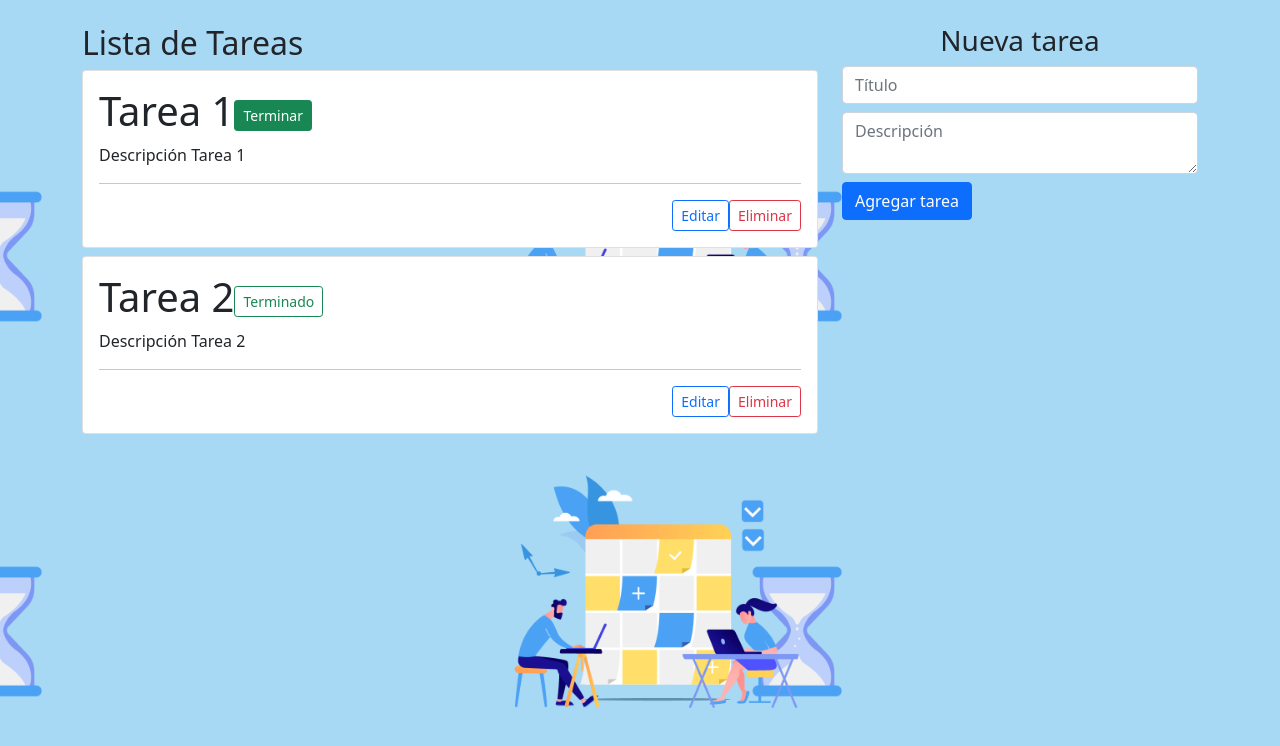
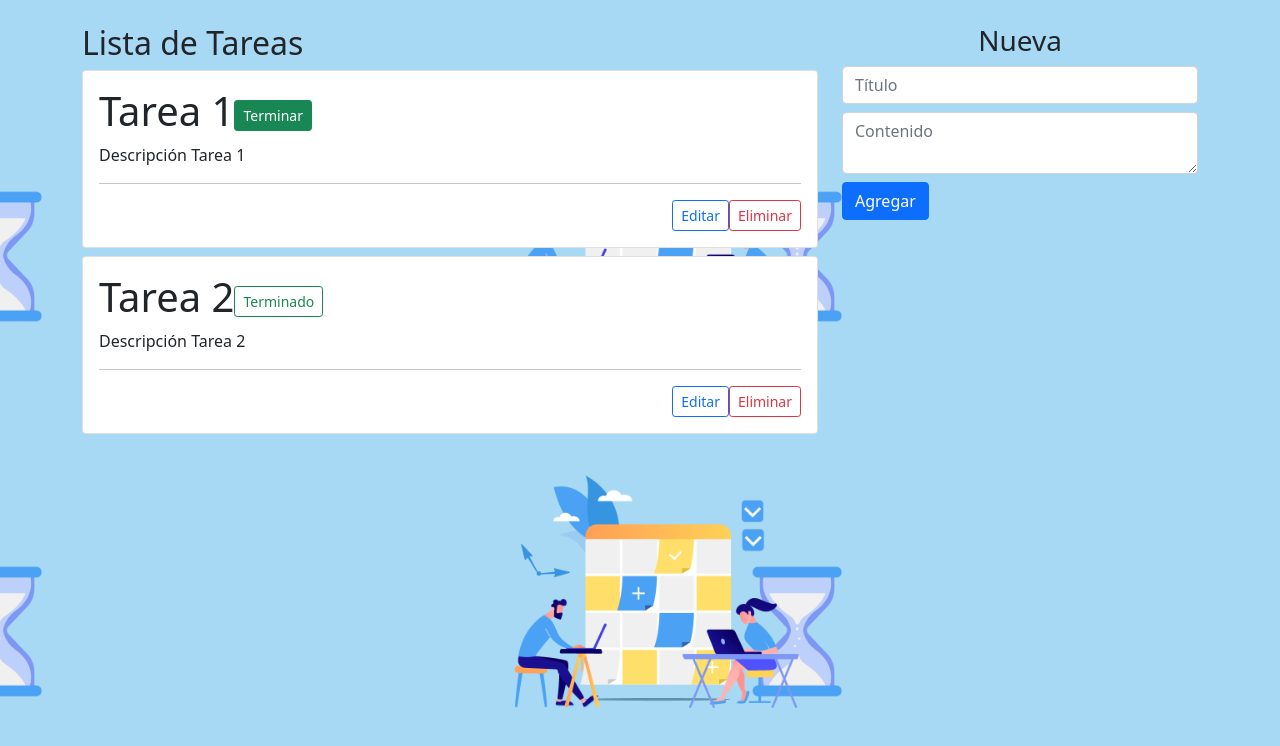
Before and after one commit to pedro-donoso/react, a React (Create React App) app: page / in a window 1280 px wide. Shown: the top 746 px of the page. Built offline with nearby package versions, Linux system fonts and the light colour scheme.

Commit message:
edito textos

```diff
--- a/src/components/TodoForm.js
+++ b/src/components/TodoForm.js
@@ -62,7 +62,7 @@ const TodoForm = ({ todoAdd, todoEdit, todoUpdate, setTodoEdit }) => {
   return (
     <div>
       <h3 className="text-center display-7">
-        {todoEdit ? "Editar tarea" : "Nueva tarea"}
+        {todoEdit ? "Editar tarea" : "Nueva"}
       </h3>
       {todoEdit && (
         <button
@@ -84,7 +84,7 @@ const TodoForm = ({ todoAdd, todoEdit, todoUpdate, setTodoEdit }) => {
         />
 
         <textarea
-          placeholder="Descripción"
+          placeholder="Contenido"
           className="form-control mt-2"
           value={description}
           name="description"
@@ -92,7 +92,7 @@ const TodoForm = ({ todoAdd, todoEdit, todoUpdate, setTodoEdit }) => {
         ></textarea>
 
         <button className="btn btn-primary btn-block mt-2">
-          {todoEdit ? "Actualizar tarea" : "Agregar tarea"}
+          {todoEdit ? "Actualizar tarea" : "Agregar"}
         </button>
       </form>
 
```
